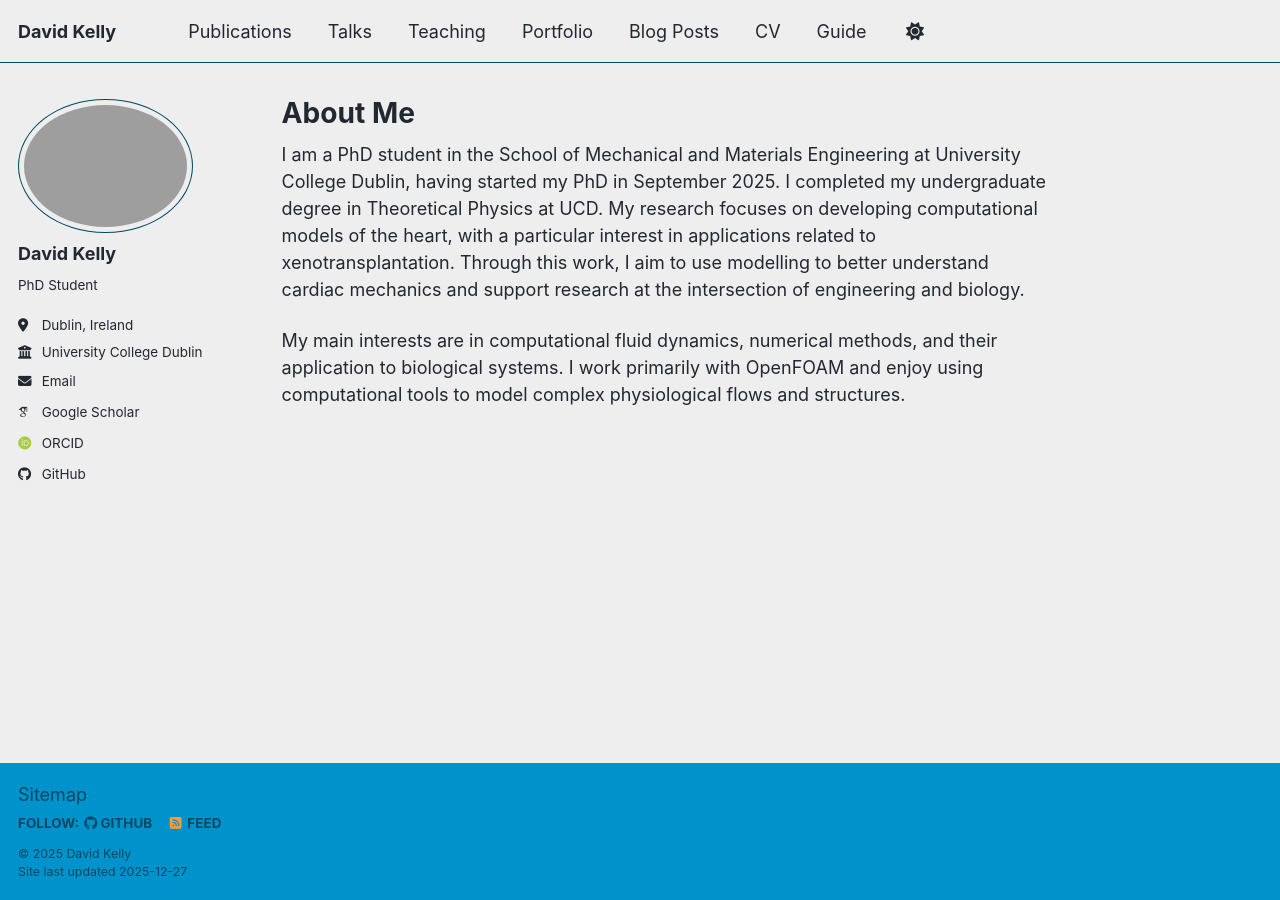
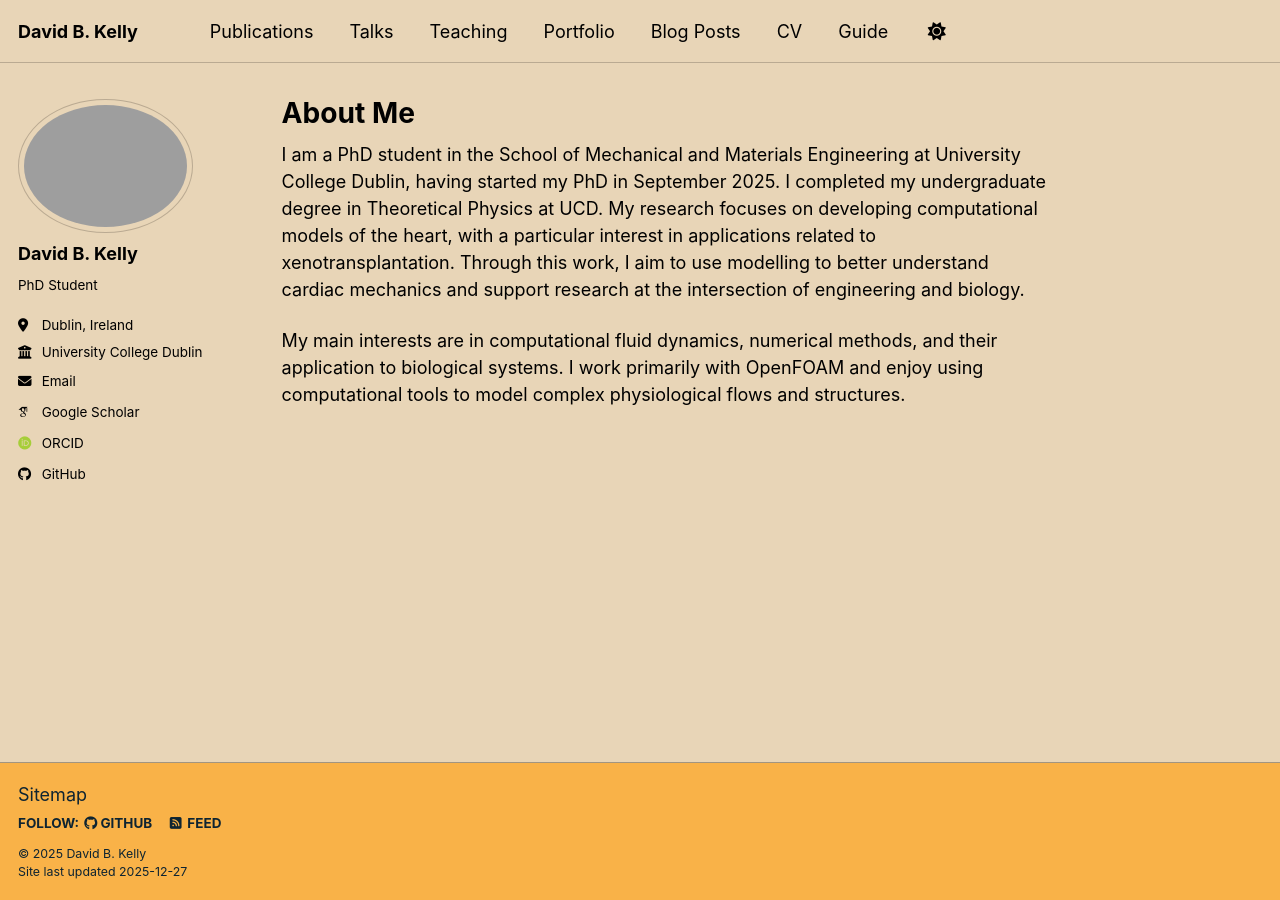
Before and after one commit to davidbkelly/davidbkelly.github.io, a Jekyll site: the page built from _pages/about.md, in a window 1280 px wide. Built offline with Jekyll 4.4.1, drawn with Linux system fonts in a browser that asks for light colours; some web fonts are replaced; a script bundle is joined from its source files by our own code; library files that are not in the unit come from our copies.

Commit message:
Update site theme and author details

```diff
--- a/_config.yml
+++ b/_config.yml
@@ -8,11 +8,11 @@
 
 # Basic Site Settings
 locale                   : "en-US"
-site_theme               : "air" # the available themes options are "default", "air", "sunrise", "mint", "dirt" and "contrast"
-title                    : "David Kelly"
+site_theme               : "sunrise" # the available themes options are "default", "air", "sunrise", "mint", "dirt" and "contrast"
+title                    : "David B. Kelly"
 title_separator          : "-"
-name                     : &name "David Kelly"
-description              : &description "David Kelly's academic portfolio"   # Update this with a general description of your site, this is the default if not overridden by a page
+name                     : &name "David B. Kelly"
+description              : &description "David B. Kelly's academic portfolio"   # Update this with a general description of your site, this is the default if not overridden by a page
 url                      : https://davidbkelly.github.io # The base hostname & protocol for your site e.g. "https://[your GitHub username].github.io",
                                                            # or if you already have some other page hosted on Github then use "https://[your GitHub username].github.io/[Your Repo Name]"
 baseurl                  : "" # the subpath of your site, e.g. "/blog"
@@ -24,7 +24,7 @@ repository               : "davidbkelly"
 author:
   # Biographic information
   avatar           : "U030925700751049428.JPG"
-  name             : "David Kelly"
+  name             : "David B. Kelly"
   pronouns         : # example: "she/her"
   bio              : "PhD Student"
   location         : "Dublin, Ireland"
```
